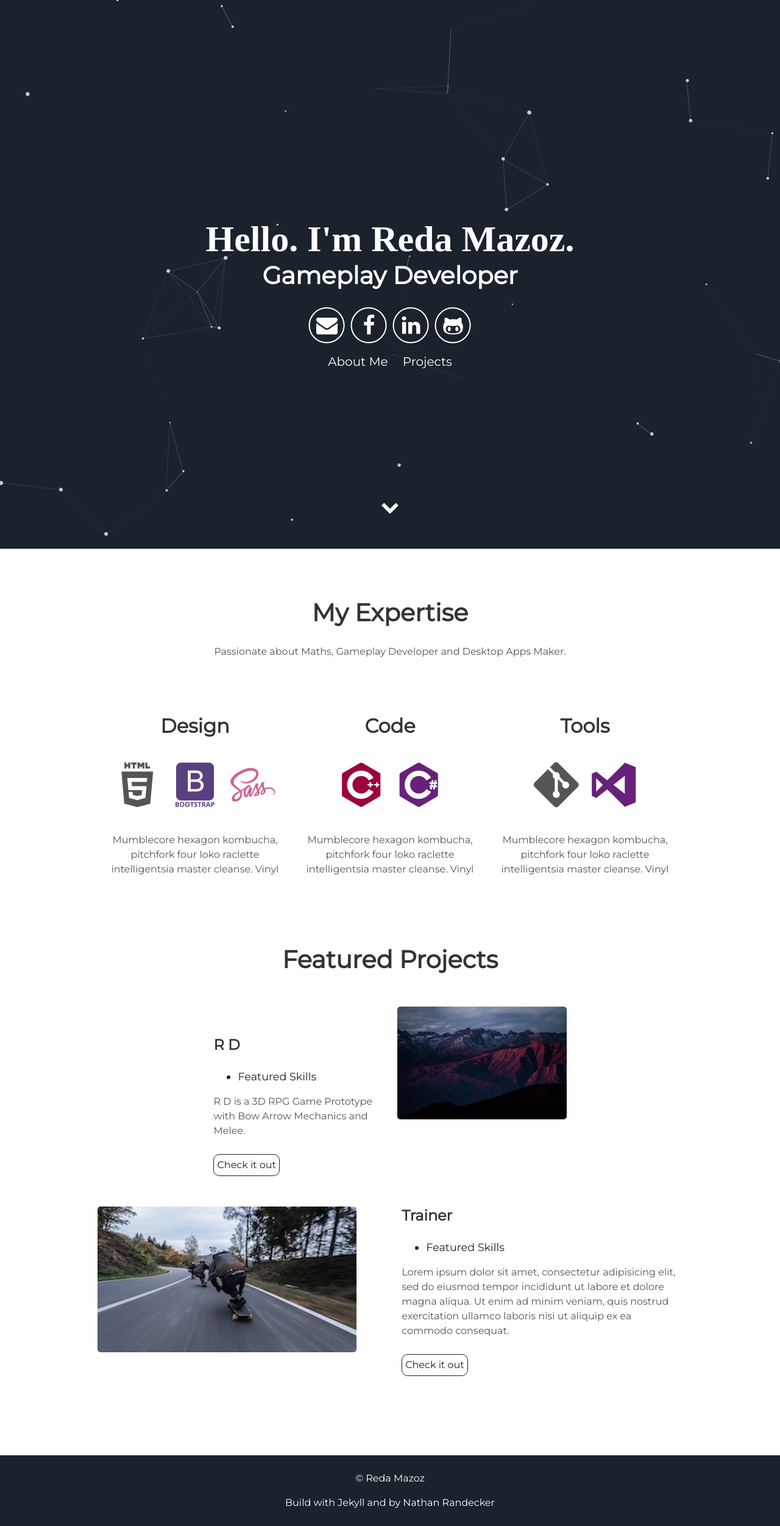
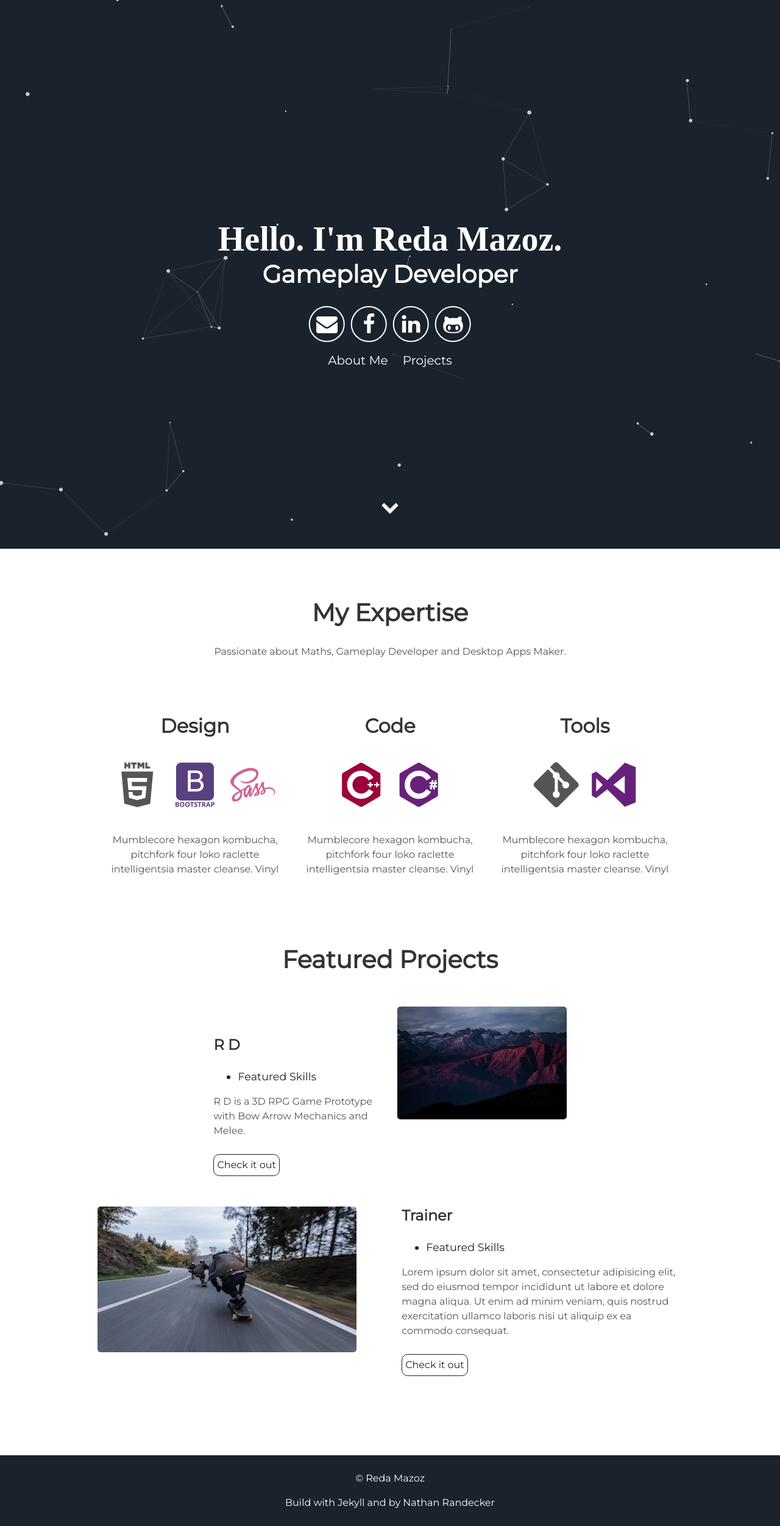
Before and after one commit to RedaMazoz/redamazoz.github.io, a Jekyll site: the page built from index.html, in a window 1280 px wide. Shown: the whole page at 61% size. Built offline with Jekyll 4.4.1, drawn with Linux system fonts in a browser that asks for light colours.

Commit message:
Update header.html

```diff
--- a/_includes/header.html
+++ b/_includes/header.html
@@ -1,7 +1,7 @@
 <div id="particles-js">
   <div class="header">
       <h1>
-        <span class="site-title" style="text-align: center; font-size: 60px; font-weight: 700; font-family: 'Merriweather', serif;">Hello. I'm {{site.username}}.</span>
+        <span class="site-title" style="text-align: center; font-size: 56px; font-weight: 700; font-family: 'Merriweather', serif;">Hello. I'm {{site.username}}.</span>
         <span class="site-description">{{site.user_title}}</span>
       </h1>
       <div class="header-icons">
```
